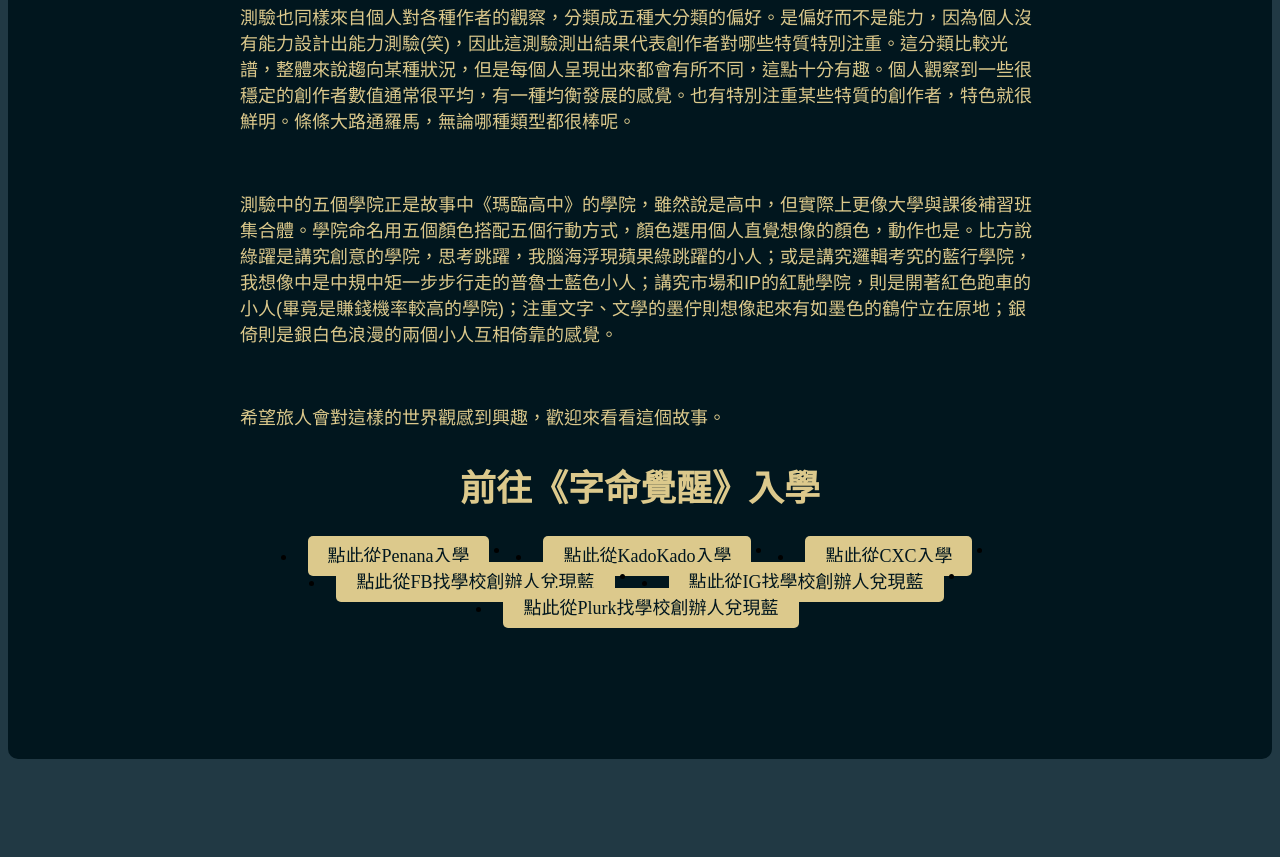
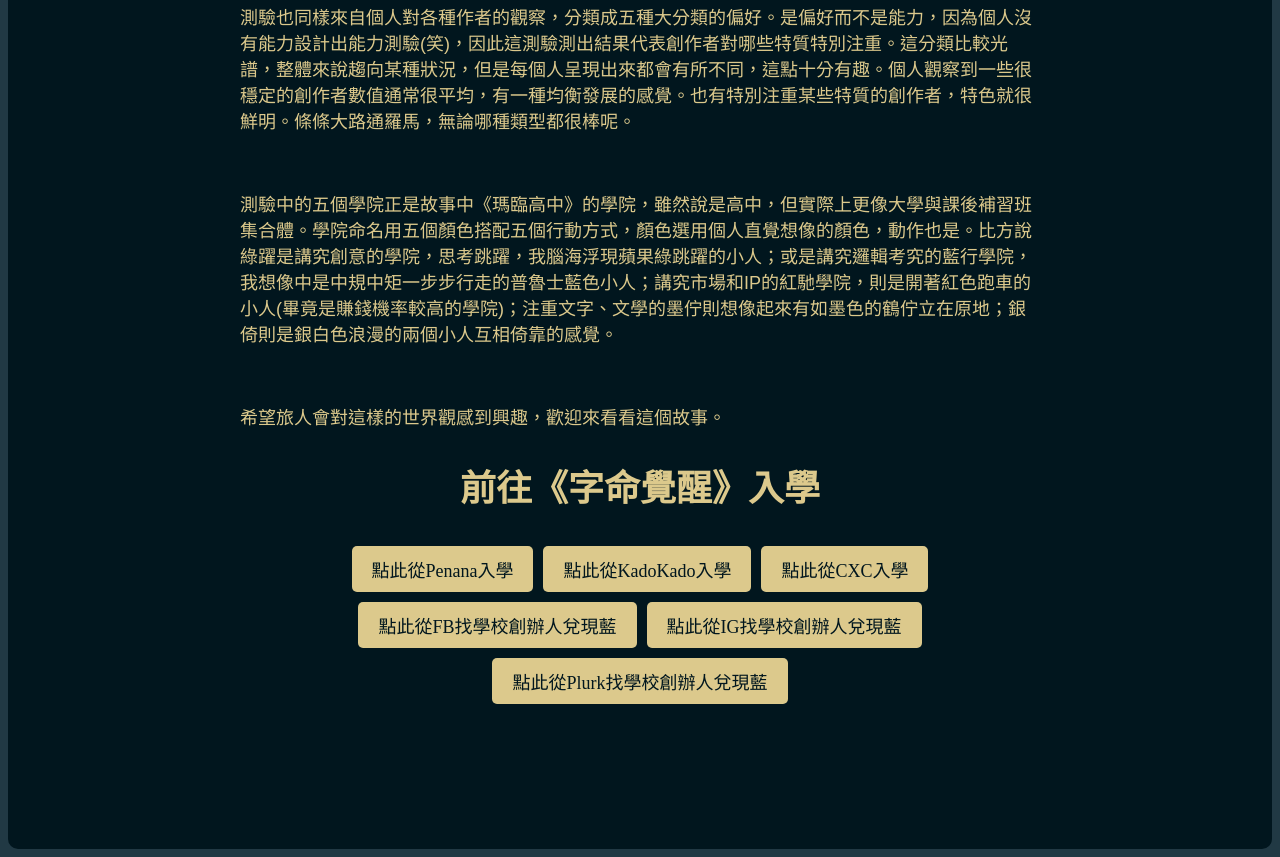
Before and after one commit to Arya601/Arya601, a plain HTML site: page about.html in a window 1280 px wide. Shown: the part 417-1274 px from the top of the page. Before the commit the page ends 1184 px from the top, so only its background shows below. Drawn offline with Linux system fonts and the light colour scheme.

Commit message:
Update about.html

```diff
--- a/about.html
+++ b/about.html
@@ -34,13 +34,12 @@
 </div>
     <h1>前往《字命覺醒》入學</h1>
            <nav class="test-cho">
-                <li><a href="https://www.penana.com/story/16766/" target="new">點此從Penana入學</a></li>
-		   <li></li>
-				<li><a href="https://www.kadokado.com.tw/book/1425" target="new">點此從KadoKado入學</a></li><li></li>
-				<li><a href="https://cxc.today/zh/store/ApatiteBlue/work/20217" target="new">點此從CXC入學</a></li><li></li>
-				<li><a href="https://www.facebook.com/ApatiteBlue/" target="new">點此從FB找學校創辦人兌現藍</a></li><li></li>
-				<li><a href="https://www.instagram.com/apatite_blue/" target="new">點此從IG找學校創辦人兌現藍</a></li><li></li>
-				<li><a href="https://www.plurk.com/ApatiteBlue" target="new">點此從Plurk找學校創辦人兌現藍</a></li>
+                <a href="https://www.penana.com/story/16766/" target="new">點此從Penana入學</a>
+		<a href="https://www.kadokado.com.tw/book/1425" target="new">點此從KadoKado入學</a>
+		<a href="https://cxc.today/zh/store/ApatiteBlue/work/20217" target="new">點此從CXC入學</a>
+		<a href="https://www.facebook.com/ApatiteBlue/" target="new">點此從FB找學校創辦人兌現藍</a>
+		<a href="https://www.instagram.com/apatite_blue/" target="new">點此從IG找學校創辦人兌現藍</a>
+		<a href="https://www.plurk.com/ApatiteBlue" target="new">點此從Plurk找學校創辦人兌現藍</a>
           </nav>
 			 </div>
     </section>
```
